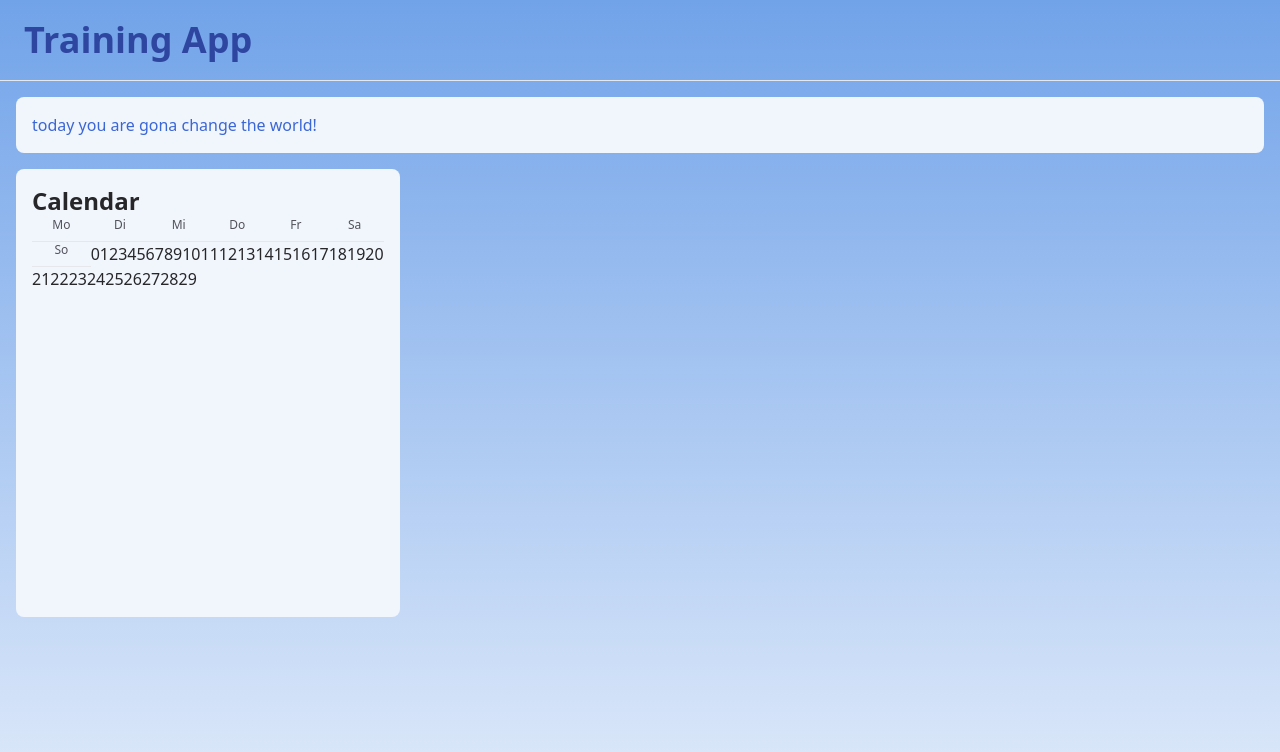
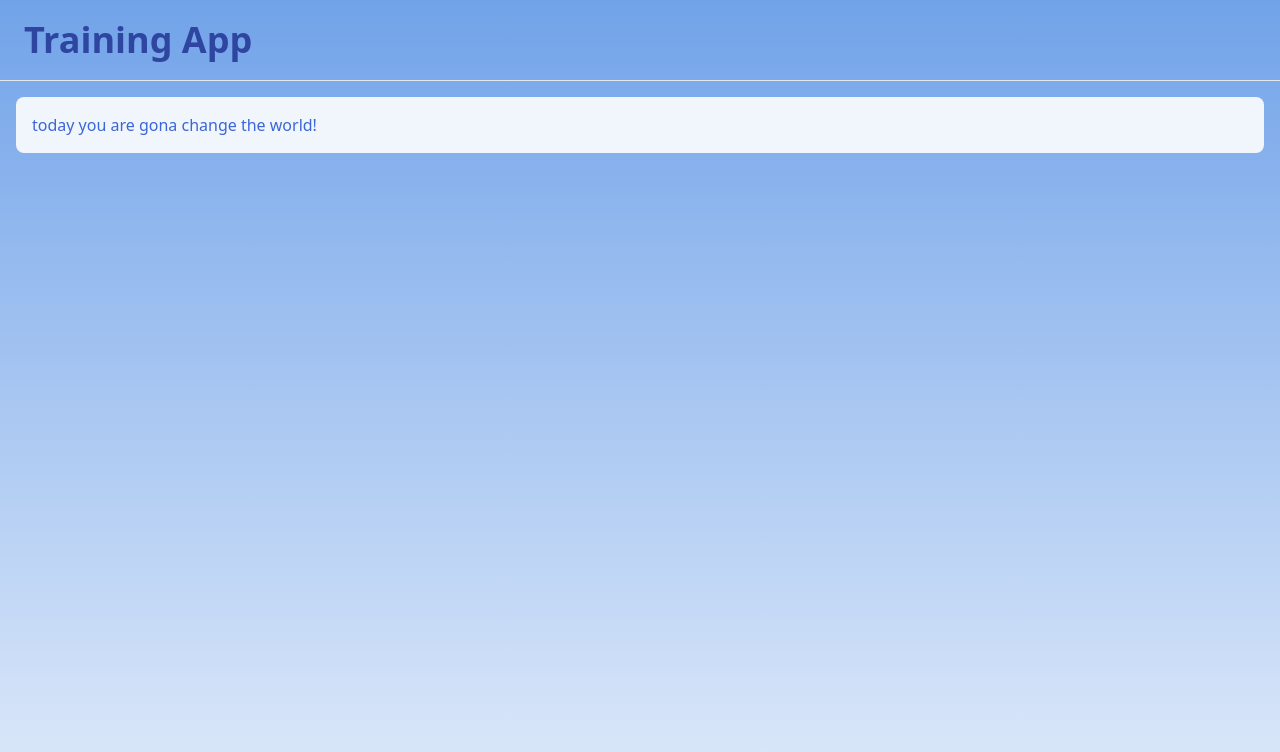
Before and after one commit to JolloDede/New-Training-App, a SvelteKit app: page / in a window 1280 px wide. Shown: the top 752 px of the page. Built offline with nearby package versions, Linux system fonts and the light colour scheme.

Commit message:
production

```diff
--- a/src/routes/+page.svelte
+++ b/src/routes/+page.svelte
@@ -12,7 +12,7 @@ import Button from '../components/default/Button.svelte';
 	<div class="m-4 p-4 bg-sapphire-50 border-sapphire-400 rounded-lg">
 		<a href="today" class="text-sapphire-600"> today you are gona change the world! </a>
 	</div>
-	<div class="flex flex-col m-4 p-4 bg-sapphire-50 text-zinc-800 rounded-lg" style="height: 28rem; width: 24rem;">
+	<!-- <div class="flex flex-col m-4 p-4 bg-sapphire-50 text-zinc-800 rounded-lg" style="height: 28rem; width: 24rem;">
 		<div class="font-semibold text-2xl">Calendar</div>
 		<div class="flex flex-wrap">
 			<CalendarDay>Mo</CalendarDay>
@@ -28,5 +28,5 @@ import Button from '../components/default/Button.svelte';
 				</div>
 			{/each}
 		</div>
-	</div>
+	</div> -->
 </Main>
```
